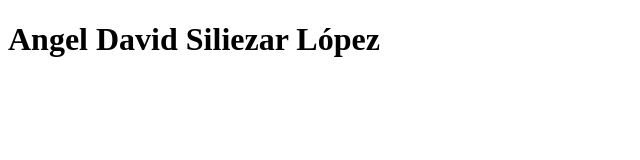
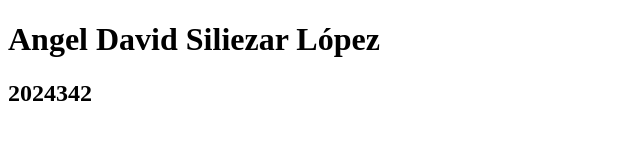
Before and after one commit to asiliezar-2024342/Proyecto1, a plain HTML site: page index.html in a window 1280 px wide. Shown: the whole page, without its empty margins (0-640 px from the left). Drawn offline with Linux system fonts and the light colour scheme.

Commit message:
Agregar número de carné título h2

```diff
--- a/index.html
+++ b/index.html
@@ -7,5 +7,6 @@
 </head>
 <body>
     <h1>Angel David Siliezar López</h1>
+    <h2>2024342</h2>
 </body>
 </html>
```
